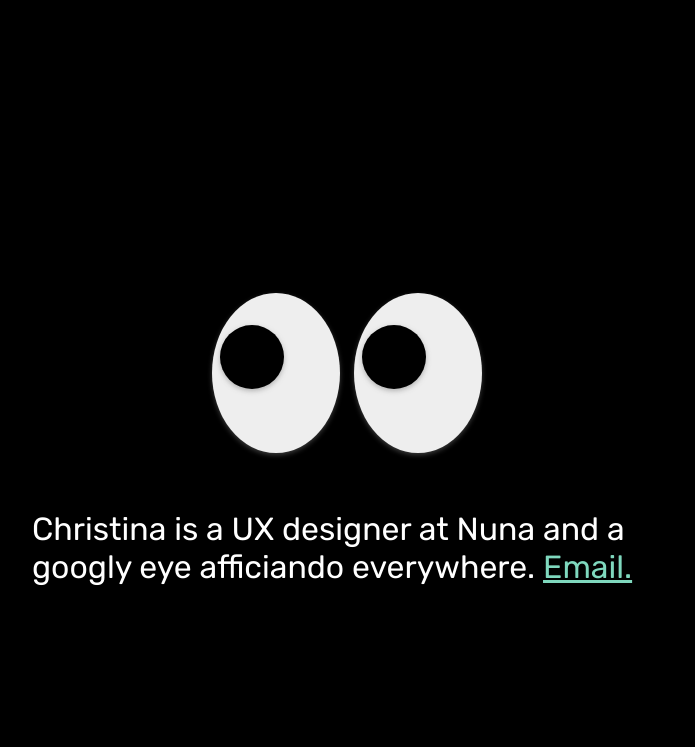
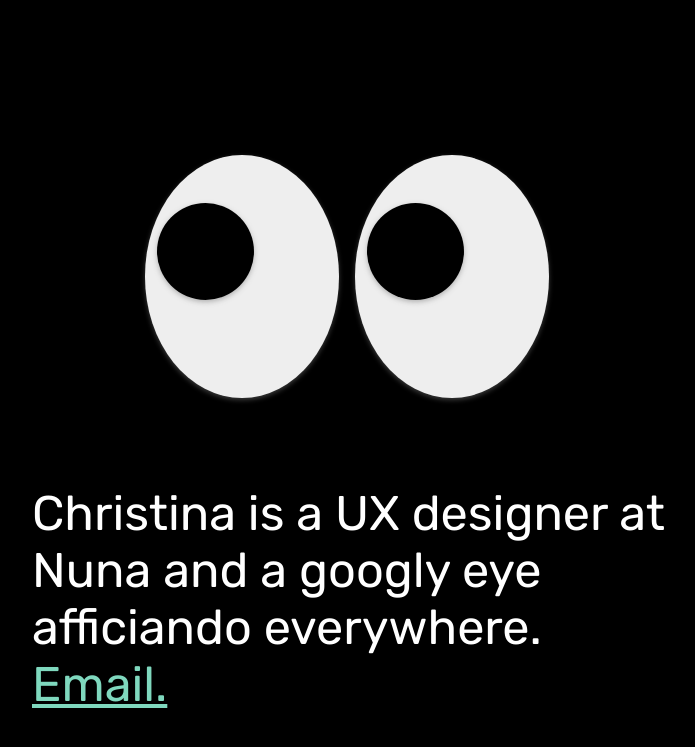
Before and after one commit to chrnguyen/chrnguyen.github.io, a Jekyll site: the page built from index.html, in a window 1280 px wide. Shown: the top 747 px of the page, without its empty margins (288-983 px from the left). Built offline with Jekyll 4.4.1, drawn with Linux system fonts in a browser that asks for light colours.

Commit message:
responsive fix

```diff
--- a/css/main.css
+++ b/css/main.css
@@ -11,6 +11,7 @@ body {
   background-color: #000;
   color: #fff;
   font-family: 'Rubik', sans-serif;
+  font-size: 2.7vmin;
 }
 
 .googly {
```
